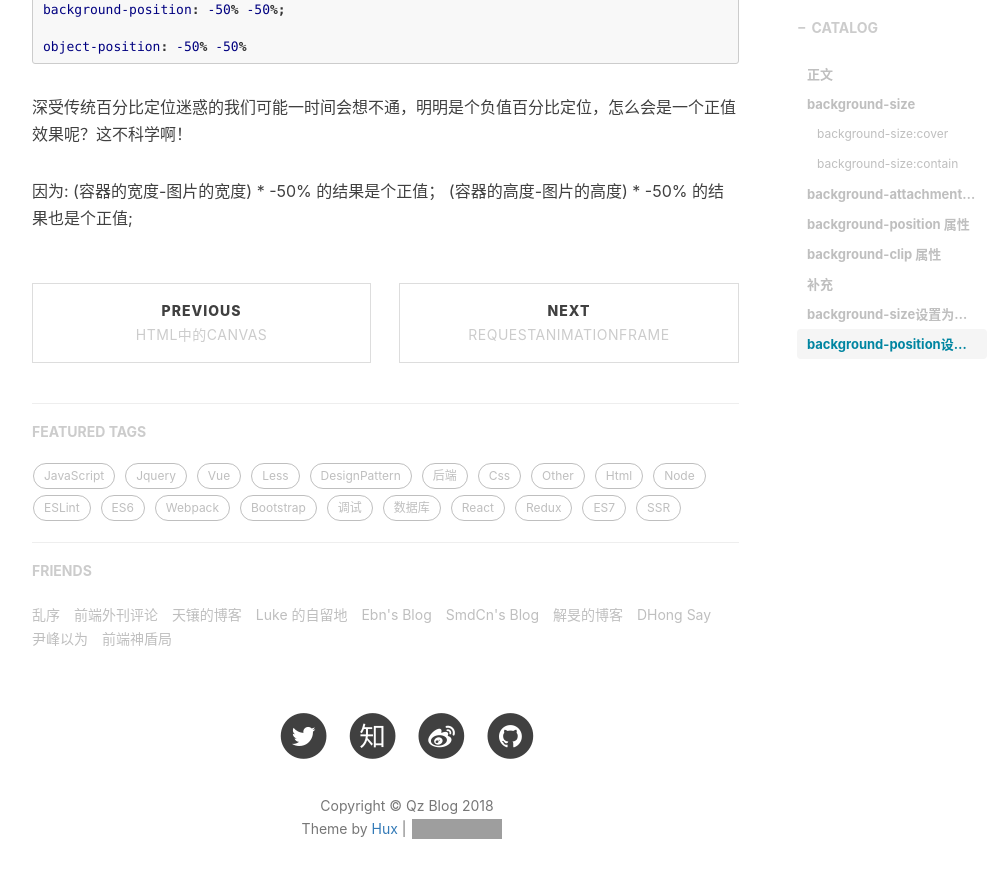
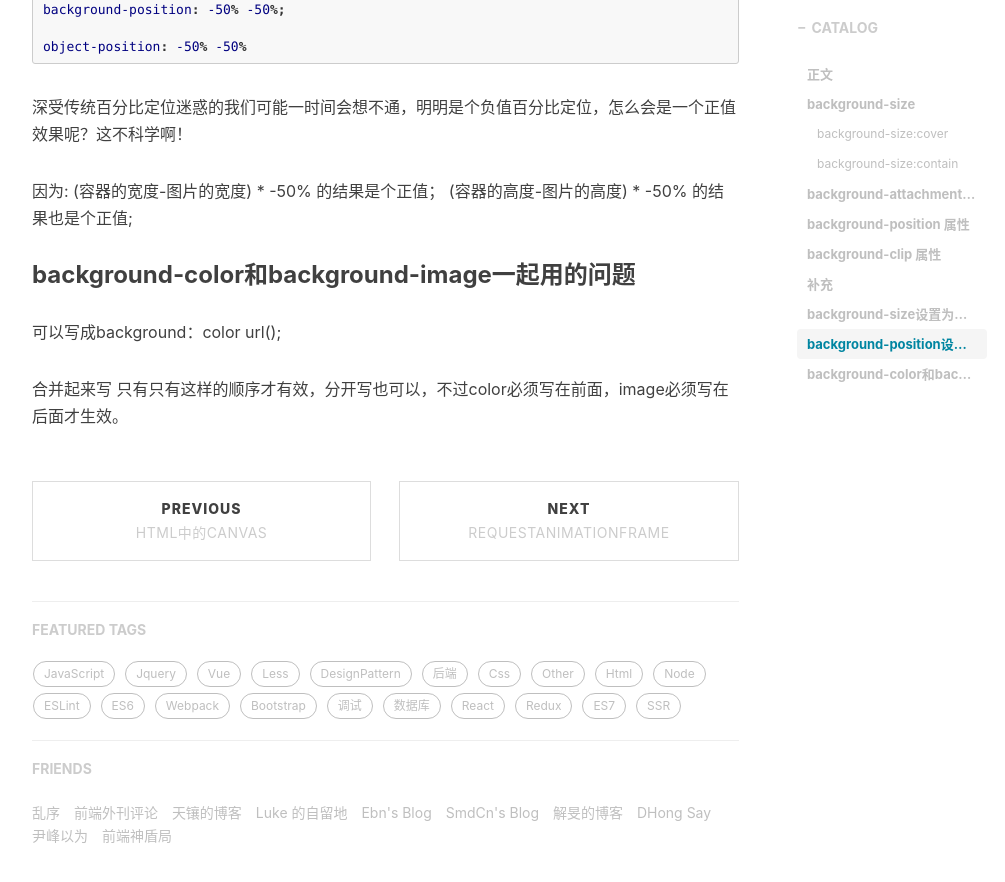
Before and after one commit to stephen-mi/QinZhen001.github.io, a Jekyll site: the page built from _posts/2017-09-26-background-myblog.markdown, in a window 1280 px wide and 900 px high, scrolled down 3708 px. Shown: the top 882 px of the window, without its empty margins (233-1238 px from the left). Built offline with Jekyll 4.4.1, drawn with Linux system fonts in a browser that asks for light colours; nearby versions of some CDN libraries; comment, search, counter and statistics services are not loaded; grey boxes are pictures that could not be loaded.

Commit message:
qz commit

```diff
--- a/_posts/2017-09-26-background-myblog.markdown
+++ b/_posts/2017-09-26-background-myblog.markdown
@@ -155,3 +155,10 @@
 因为:
 (容器的宽度-图片的宽度) * -50% 的结果是个正值；
 (容器的高度-图片的高度) * -50% 的结果也是个正值;
+
+
+
+### background-color和background-image一起用的问题
+可以写成background：color url();
+
+合并起来写 只有只有这样的顺序才有效，分开写也可以，不过color必须写在前面，image必须写在后面才生效。
--- a/_posts/2017-11-29-box-shadow相关-myblog.markdown
+++ b/_posts/2017-11-29-box-shadow相关-myblog.markdown
@@ -112,6 +112,12 @@
 [https://conceptboard.github.io/box-shadow-spread-examples/](https://conceptboard.github.io/box-shadow-spread-examples/)
 
 
+### box-shadow 内阴影inset
+[http://demo.doyoe.com/css3/box-shadow/box-shadow-inset.htm](http://demo.doyoe.com/css3/box-shadow/box-shadow-inset.htm)
+
+
+**把某个偏移值设置为0，这时阴影的效果就只是单边的**
+
 ### Box-shadow生成器
 [https://developer.mozilla.org/en-US/docs/Web/CSS/CSS_Background_and_Borders/Box-shadow_generator](https://developer.mozilla.org/en-US/docs/Web/CSS/CSS_Background_and_Borders/Box-shadow_generator)
 
```
Also changed, not shown: _posts/2018-01-11-常用网站-myblog.markdown (+7 -0 lines).
